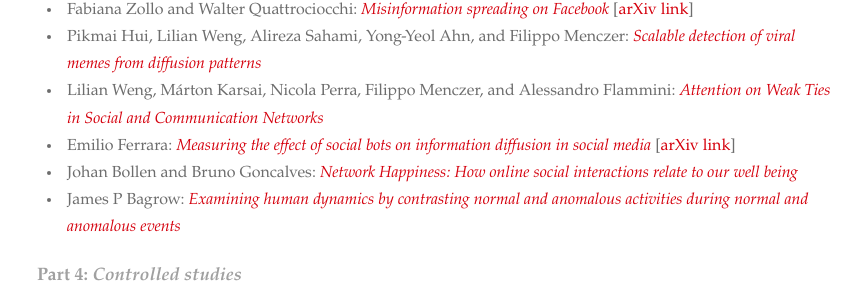
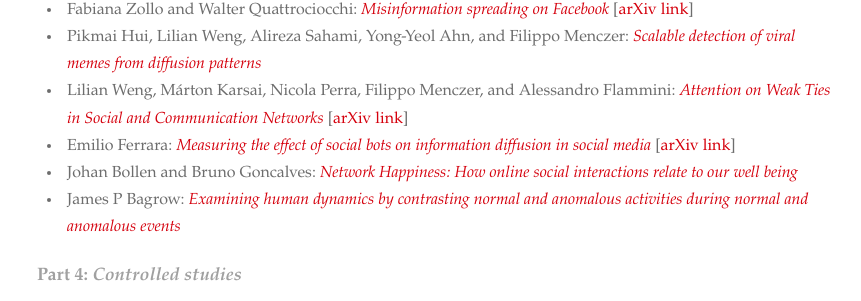
Before and after one commit to socialcontagionbook/socialcontagionbook.github.io, a Jekyll site: the page built from index.md, in a window 1280 px wide and 900 px high, scrolled down 758 px. Shown: the part 149-450 px from the top of the window, without its empty margins (208-1069 px from the left). Built offline with Jekyll 4.4.1, drawn with Linux system fonts in a browser that asks for light colours; some web fonts are replaced; our own code applies the rules of GitHub Pages for plain Markdown files.

Commit message:
more links to arXiv added

```diff
--- a/index.md
+++ b/index.md
@@ -27,7 +27,7 @@ This page contains information for authors of the forthcoming _Spreading Dynamic
 * Gerardo Iñiguez, Zhongyuan Ruan, Kimmo Kaski, János Kertész, Márton Karsai: [_Service adoption spreading in online social networks_](#iniquez) \[[arXiv link](https://arxiv.org/abs/1706.09777)\]
 * Fabiana Zollo and Walter Quattrociocchi: [_Misinformation spreading on Facebook_](#quattrociocchi) \[[arXiv link](https://arxiv.org/abs/1706.09494)\]
 * Pikmai Hui, Lilian Weng, Alireza Sahami, Yong-Yeol Ahn, and Filippo Menczer: [_Scalable detection of viral memes from diffusion patterns_](#hui)
-* Lilian Weng, Márton Karsai, Nicola Perra, Filippo Menczer, and Alessandro Flammini: [_Attention on Weak Ties in Social and Communication Networks_](#weng)
+* Lilian Weng, Márton Karsai, Nicola Perra, Filippo Menczer, and Alessandro Flammini: [_Attention on Weak Ties in Social and Communication Networks_](#weng) \[[arXiv link](https://arxiv.org/abs/1505.02399)\]
 * Emilio Ferrara: [_Measuring the effect of social bots on information diffusion in social media_](#ferrara) \[[arXiv link](https://arxiv.org/abs/1708.08134)\]
 * Johan Bollen and Bruno Goncalves: [_Network Happiness: How online social interactions relate to our well being_](#bollen)
 * James P Bagrow: [_Examining human dynamics by contrasting normal and anomalous activities during normal and anomalous events_](#bagrow)
```
